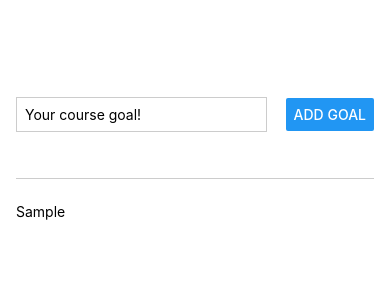
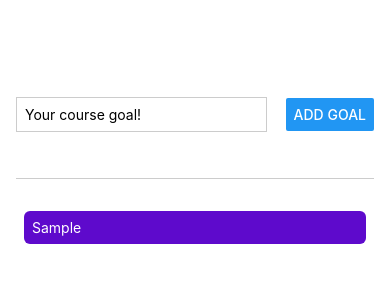
Before and after one commit to IamManchanda/RNCourseGoalsApp, a React Native app: screen / in a window 390 px wide. Both pictures are taken after typing "Sample" into the empty fields and a click on the button "ADD GOAL". Shown: the top 300 px of the page. Built offline with nearby package versions, Linux system fonts and the light colour scheme.

Commit message:
Styling updates

```diff
--- a/App.js
+++ b/App.js
@@ -25,7 +25,11 @@
         <Button title="Add Goal" onPress={addGoalHandler} />
       </View>
       <View style={styles.goalsContainer}>
-       {courseGoals.map((goal) => <Text key={goal}>{goal}</Text>)}
+       {courseGoals.map((goal) => (
+          <View key={goal} style={styles.goalItem}>
+            <Text style={styles.goalText}>{goal}</Text>
+          </View>
+       ))}
       </View>
     </View>
   );
@@ -56,4 +60,13 @@
   goalsContainer: {
     flex: 5
   },
+  goalItem: {
+    margin: 8,
+    padding: 8,
+    borderRadius: 6,
+    backgroundColor: '#5e0acc',
+  },
+  goalText: {
+    color: 'white',
+  },
 });
```
